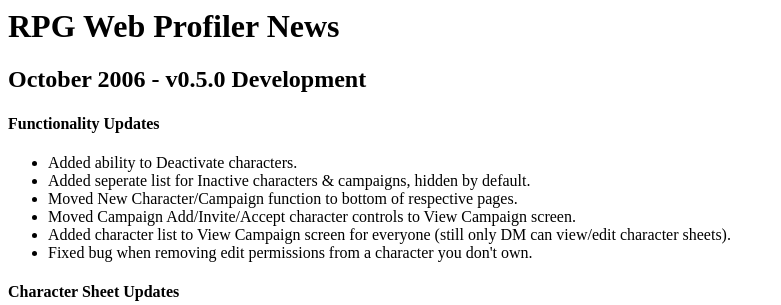
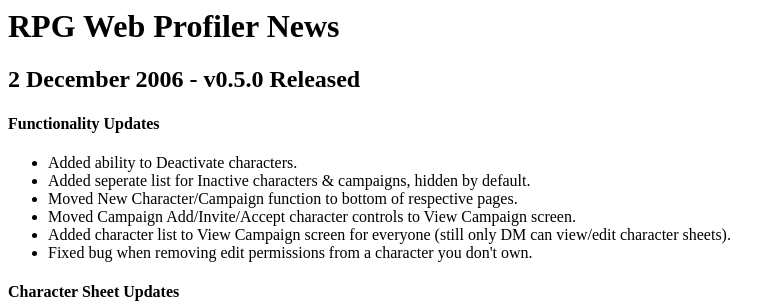
Before and after one commit to ediosyncratic/rpg-profile, a PHP site: page /news.php in a window 1280 px wide. Shown: the top 305 px of the page, without its empty margins (0-781 px from the left). Run offline with PHP 8.4, Linux system fonts and the light colour scheme.

Commit message:
Updated news after release.
git-svn-id: http://svn.code.sf.net/p/rpgwebprofiler/code/trunk@119 add21d40-e714-0410-9765-923e0770f407

```diff
--- a/root_profiler/templates/news.php
+++ b/root_profiler/templates/news.php
@@ -9,7 +9,7 @@
 ?>
 <h1>RPG Web Profiler News</h1>
 
-<h2>October 2006 - v0.5.0 Development</h2>
+<h2>2 December 2006 - v0.5.0 Released</h2>
 
 <h4>Functionality Updates</h4>
 <ul>
```
